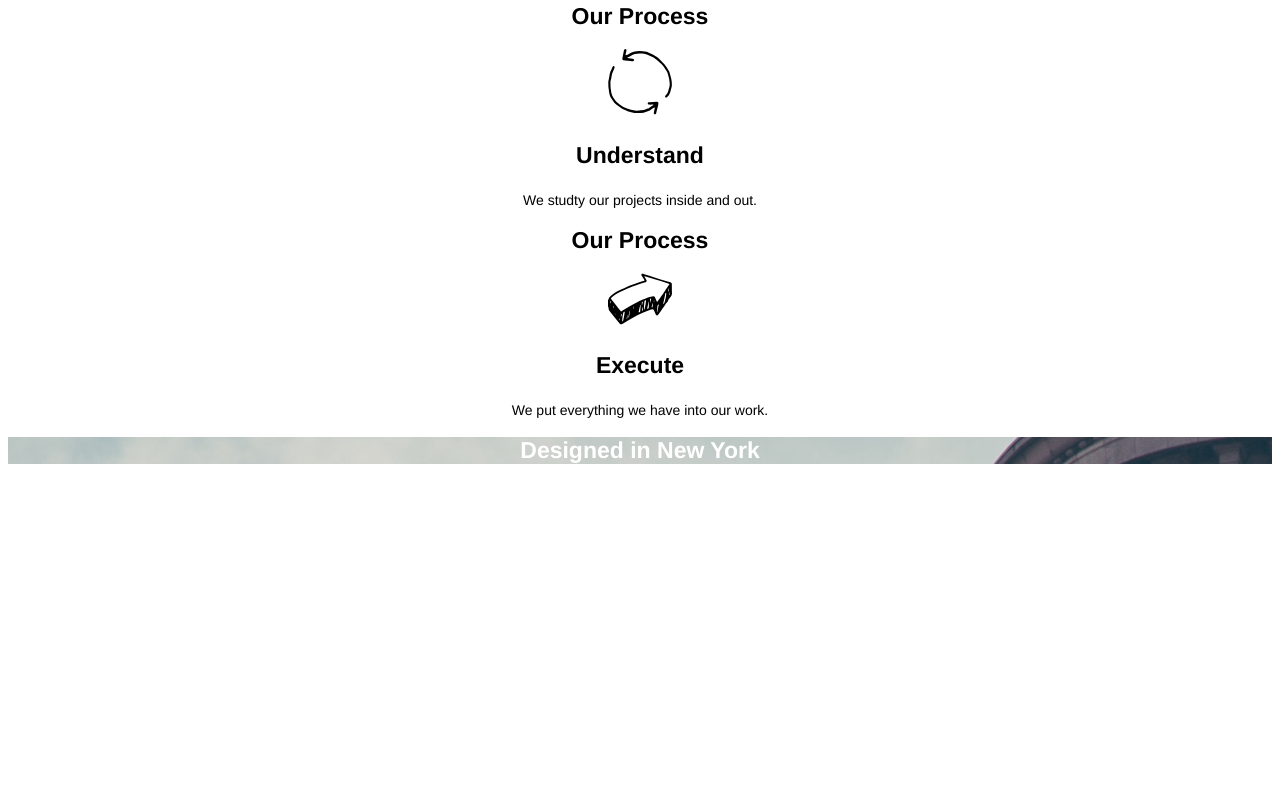
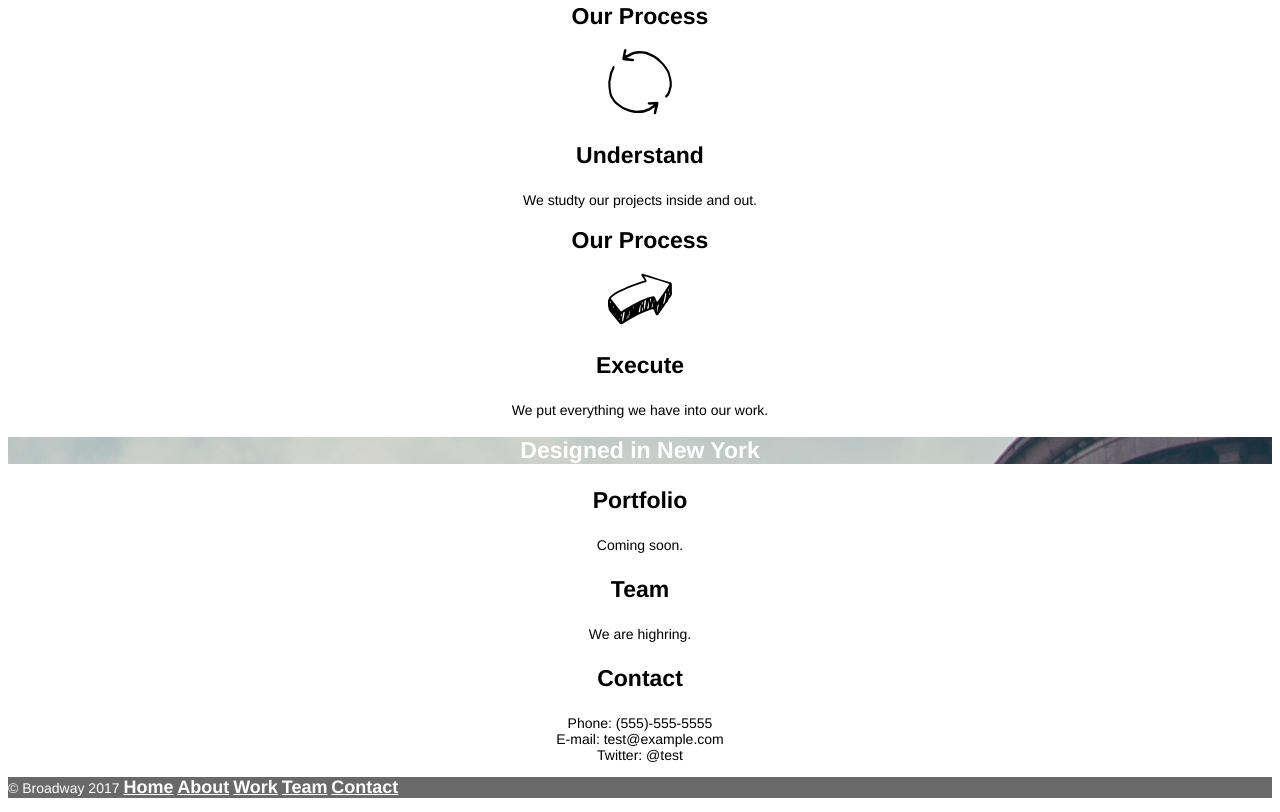
Before and after one commit to hardelean/broadway, a plain HTML site: page index.html in a window 1280 px wide. Shown: the part 544-1356 px from the top of the page. Before the commit the page ends 1027 px from the top, so only its background shows below. Drawn offline with Linux system fonts and the light colour scheme.

Commit message:
Fifth commit

```diff
--- a/index.html
+++ b/index.html
@@ -53,7 +53,35 @@
 	<div class="imag">
 		<h2>Designed in New York</h2>
 	</div>
+	<div>
+		<h3>Portfolio</h3>
+		<p>
+			Coming soon.
+		</p>
+	</div>
+	<div>
+		<h3>Team</h3>
+		<p>
+			We are highring.
+		</p>
+	</div>
+	<div>
+		<h3>Contact</h3>
+		<p>
+			Phone: (555)-555-5555<br />E-mail: test@example.com<br />Twitter: @test
+		</p>
+	</div>
+	<div class="footer">
+		<p>
+			© Broadway 2017
+			<a class="navlnk" href="#">Home</a>
+			<a class="navlnk" href="#process">About</a>
+			<a class="navlnk" href="#work">Work</a>
+			<a class="navlnk" href="#team">Team</a>
+			<a class="navlnk" href="#contact">Contact</a>
+		</p>
 
+	</div>
 
 
 
--- a/resources/css/style.css
+++ b/resources/css/style.css
@@ -38,10 +38,14 @@ a {
 	background-image: url("../images/the-flatiron-building.png");
 	color: White;
 	text-align: center;
-
-
 }
 
+.footer {
+	color: White;
+	font-size: 11px;
+	background-color: DimGrey;
+	text-align: left;
+}
 
 
 p {
```
